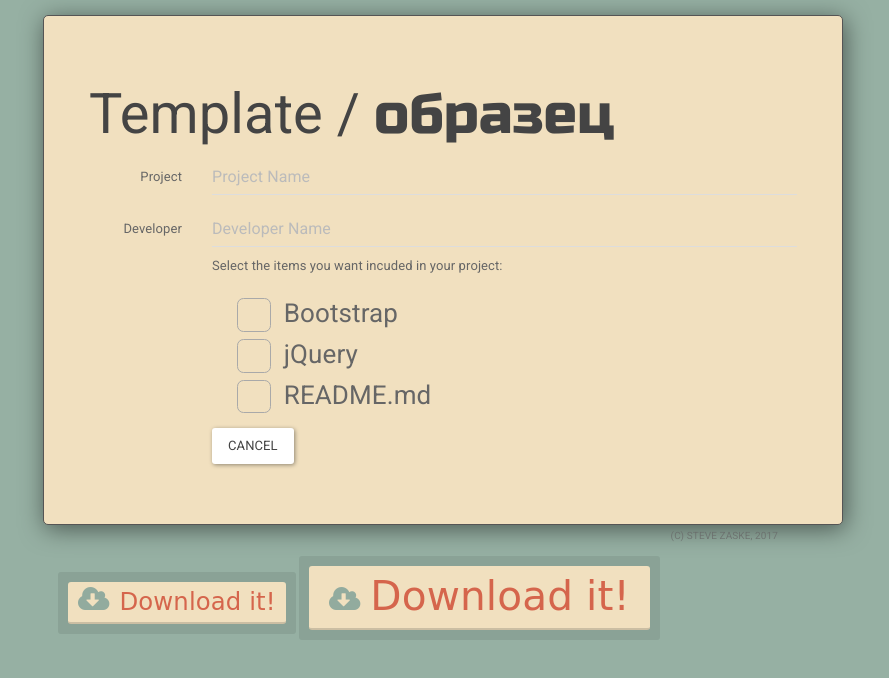
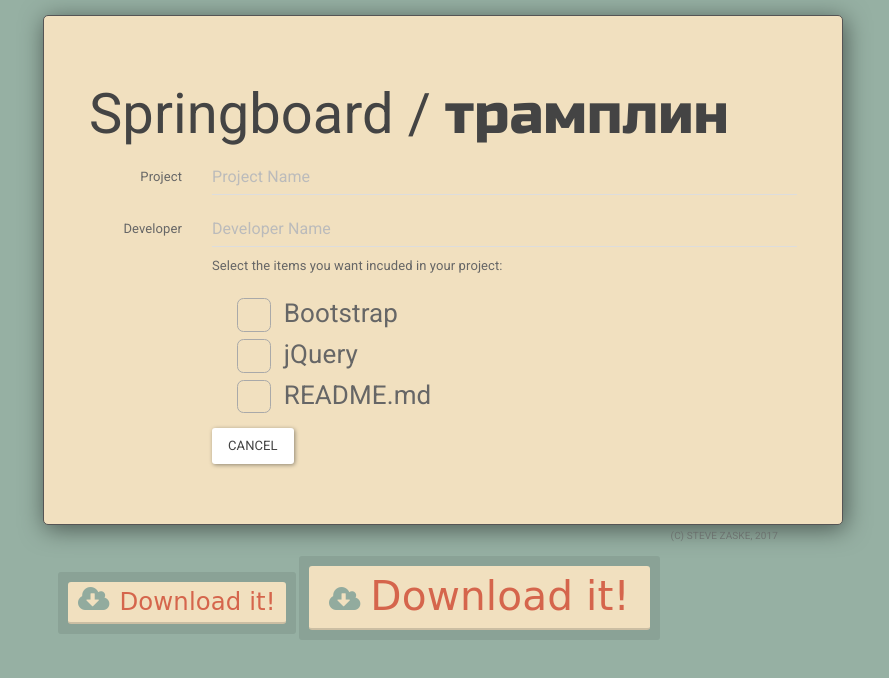
Before and after one commit to Epicodus-SZ/Springboard, a plain HTML site: page index.html in a window 1280 px wide. Shown: the whole page, without its empty margins (197-1086 px from the left). Drawn offline with Linux system fonts and the light colour scheme; a web font is replaced by a local one.

Commit message:
title change

```diff
--- a/index.html
+++ b/index.html
@@ -29,7 +29,7 @@
         <div class="bs-component">
           <form id="zipForm" class="form-horizontal">
             <!-- <fieldset> -->
-              <h1>Template / <span class="russian">образец</span></h1>
+              <h1>Springboard / <span class="russian">трамплин</span></h1>
               <div class="form-group">
                 <label for="inputProject" class="col-lg-2 control-label">Project</label>
                 <div class="col-lg-10">
```
Also changed, not shown: 1 other file.
